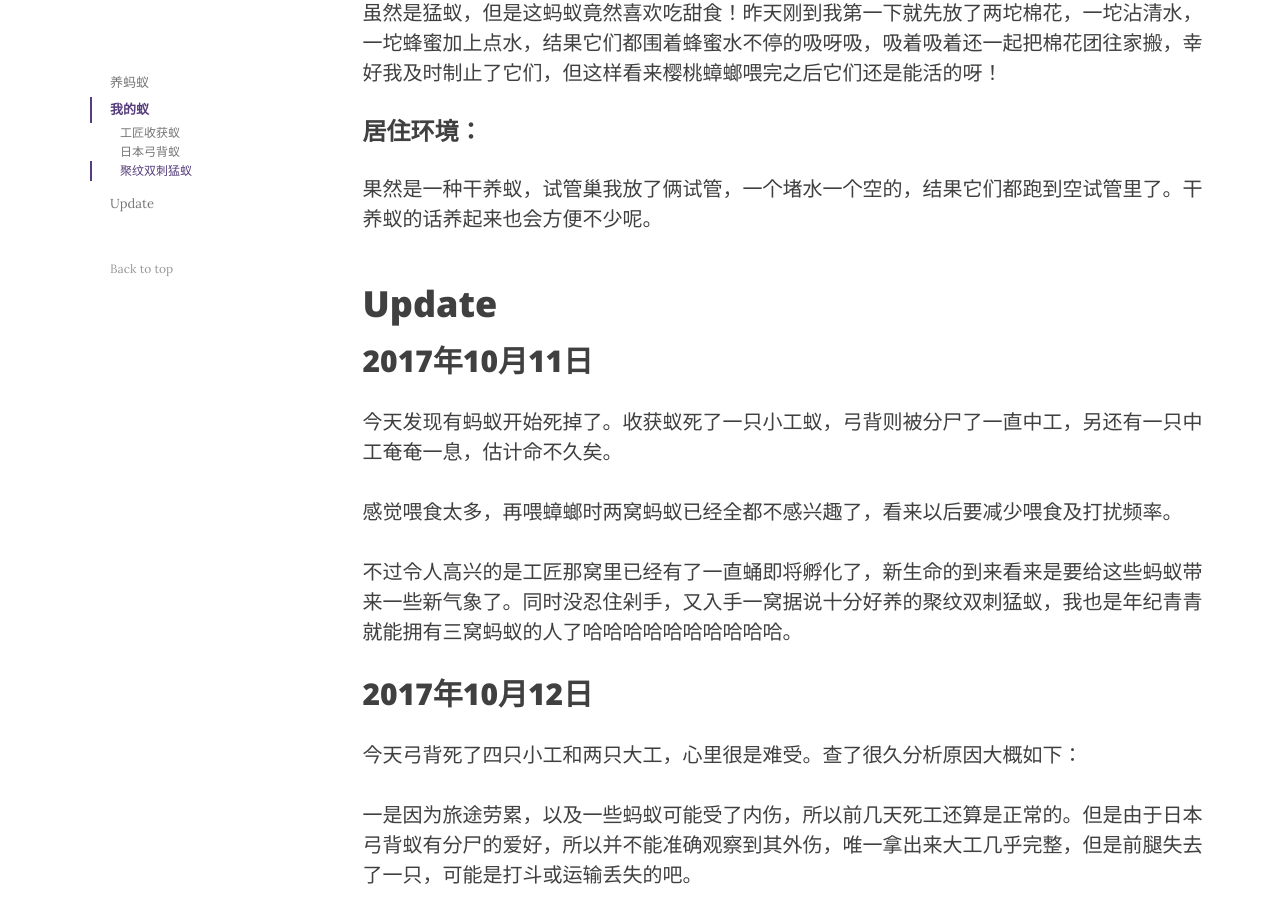
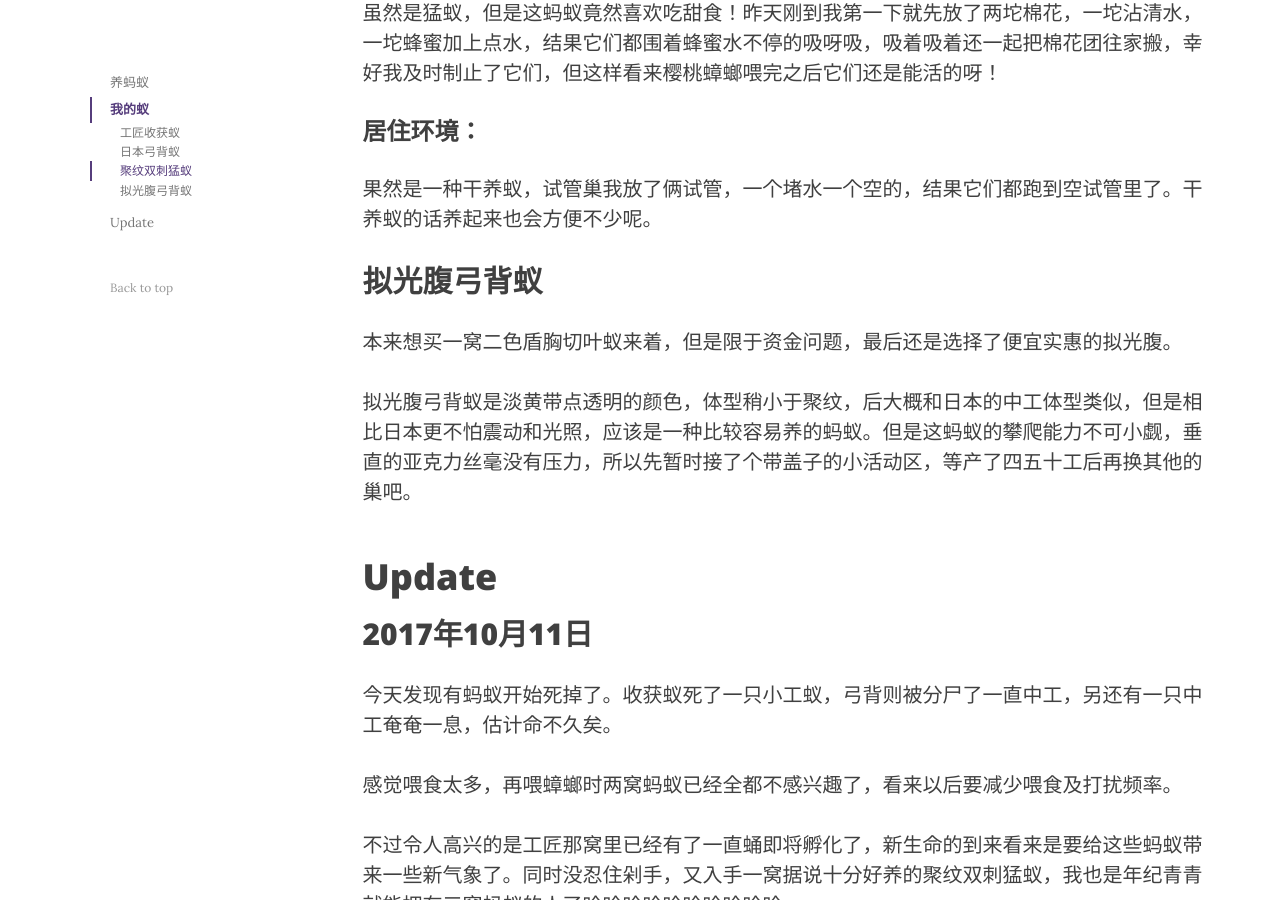
Before and after one commit to zhaobenx/zhaobenx.github.io, a Jekyll site: the page built from _posts/2017-10-10-love-ants.md, in a window 1280 px wide and 900 px high, scrolled down 2764 px. Built offline with Jekyll 4.4.1, drawn with Linux system fonts in a browser that asks for light colours; nearby versions of some CDN libraries; comment, search, counter and statistics services are not loaded; some of the changed text lies outside the part shown.

Commit message:
Update 2017-10-10-love-ants.md

```diff
--- a/_posts/2017-10-10-love-ants.md
+++ b/_posts/2017-10-10-love-ants.md
@@ -63,6 +63,14 @@ published: true
 ### 居住环境：
 
 果然是一种干养蚁，试管巢我放了俩试管，一个堵水一个空的，结果它们都跑到空试管里了。干养蚁的话养起来也会方便不少呢。
+
+
+## 拟光腹弓背蚁
+
+本来想买一窝二色盾胸切叶蚁来着，但是限于资金问题，最后还是选择了便宜实惠的拟光腹。
+
+拟光腹弓背蚁是淡黄带点透明的颜色，体型稍小于聚纹，后大概和日本的中工体型类似，但是相比日本更不怕震动和光照，应该是一种比较容易养的蚂蚁。但是这蚂蚁的攀爬能力不可小觑，垂直的亚克力丝毫没有压力，所以先暂时接了个带盖子的小活动区，等产了四五十工后再换其他的巢吧。
+
 
 # Update
 
@@ -135,3 +143,5 @@ published: true
 ## 2017年11月7日
 
 拟光腹到啦！一后一茧六工（茧晚上就破了），而且到了就产了个卵。为了点糖水，但是看样子不怎么想吃的样子。
+
+同时也买了黄粉虫和九龙虫，蚂蚁们的肉食看来是不缺少了。
```
